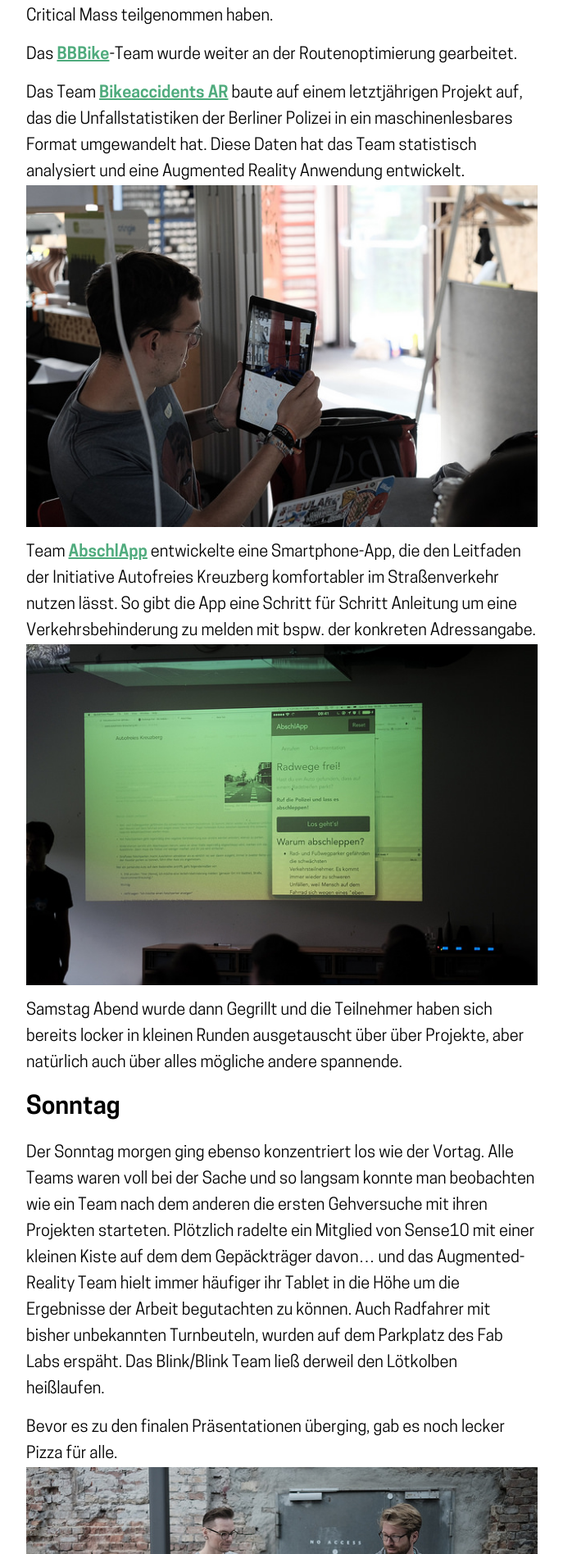
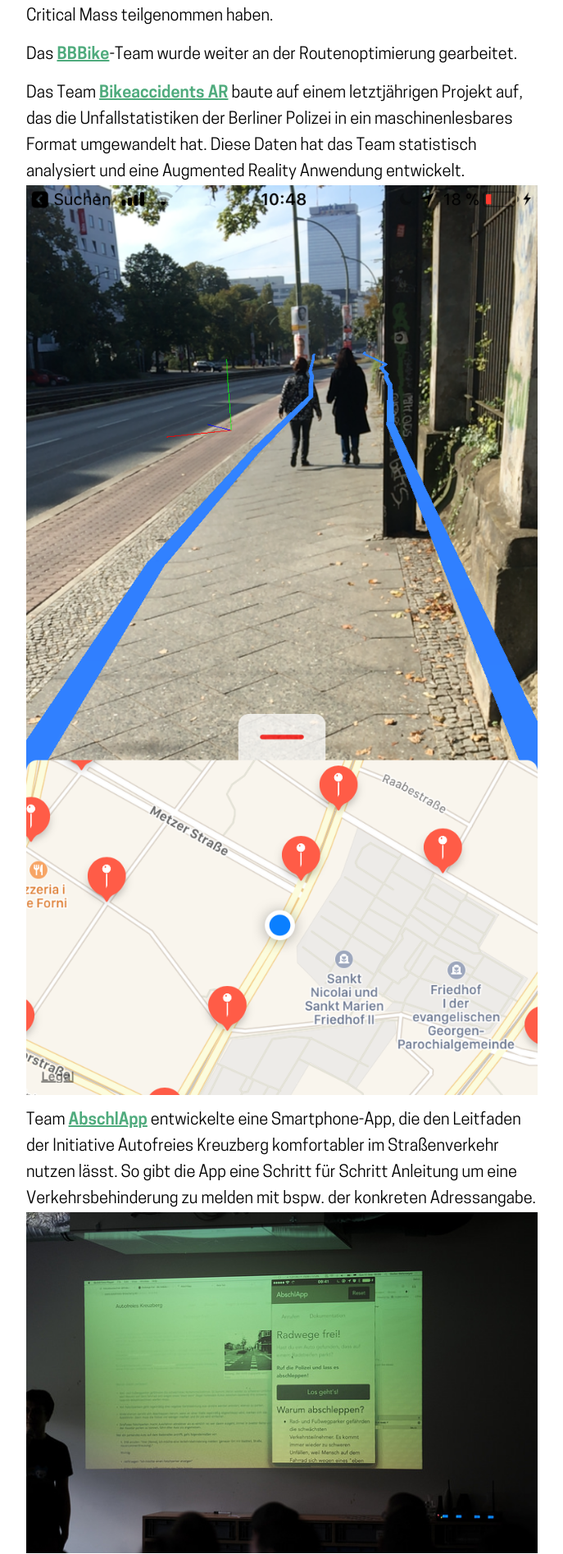
Before and after one commit to sjockers/cyclehackberlin.de, a Jekyll site: the page built from _posts/2017-10-01-ruckblick-cyclehack-2017.markdown, in a window 1280 px wide. Shown: the part 3908-5804 px from the top of the page at 82% size, without its empty margins (68-755 px from the left). Built offline with Jekyll 4.4.1, drawn with Linux system fonts in a browser that asks for light colours.

Commit message:
Updated Ruckblick Cyclehack 2017

```diff
--- a/_posts/2017-10-01-ruckblick-cyclehack-2017.markdown
+++ b/_posts/2017-10-01-ruckblick-cyclehack-2017.markdown
@@ -43,7 +43,7 @@
 
 
 Das Team **[Bikeaccidents AR](http://catalogue.cyclehack.com/catalogue/bikeaccidentsar/)** baute auf einem letztjährigen Projekt auf, das die Unfallstatistiken der Berliner Polizei in ein maschinenlesbares Format umgewandelt hat. Diese Daten hat das Team statistisch analysiert und eine Augmented Reality Anwendung entwickelt.
-![36439419724_c73e70fe54_z.jpg](/uploads/36439419724_c73e70fe54_z.jpg)
+![IMG_2644.png](/uploads/IMG_2644.png)
 
 Team **[AbschlApp](http://catalogue.cyclehack.com/catalogue/abschlapp/)** entwickelte eine Smartphone-App, die den Leitfaden der Initiative Autofreies Kreuzberg komfortabler im Straßenverkehr nutzen lässt. So gibt die App eine Schritt für Schritt Anleitung um eine Verkehrsbehinderung zu melden mit bspw. der konkreten Adressangabe.
 ![37140316011_89a45d0826_z.jpg](/uploads/37140316011_89a45d0826_z.jpg)
```
